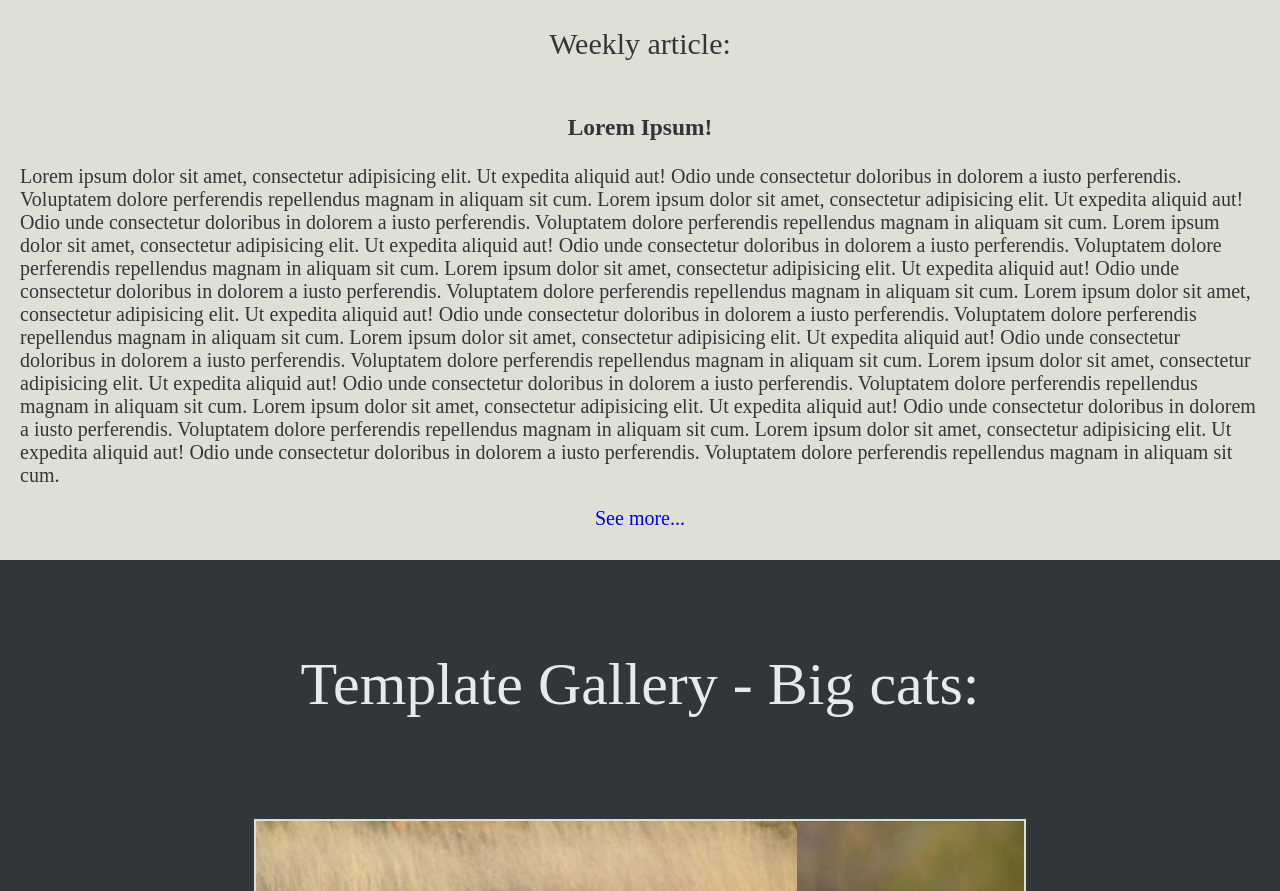
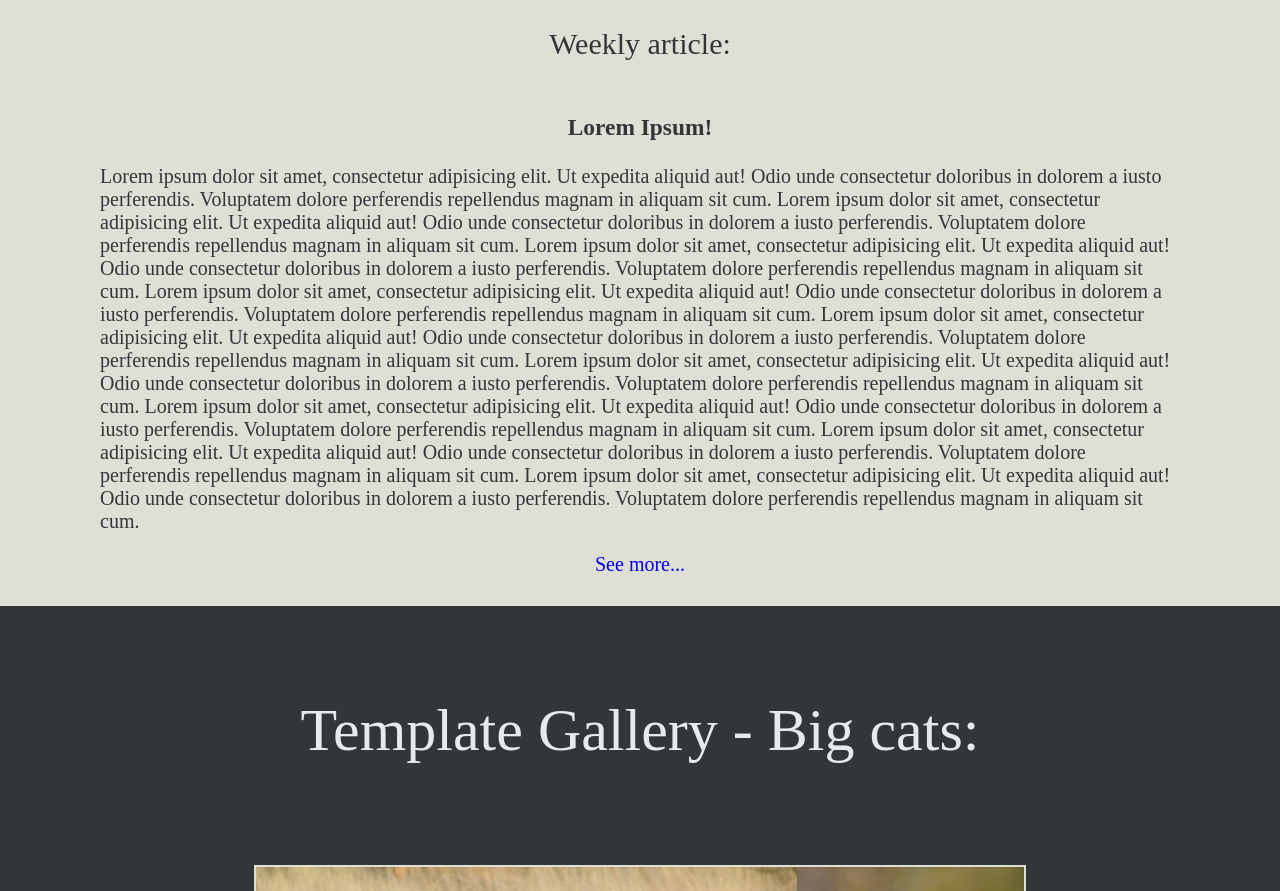
Before and after one commit to exploooo/promotionWebsite, a plain HTML site: page index.html in a window 1280 px wide. Shown: the part 865-1756 px from the top of the page. Drawn offline with Linux system fonts and the light colour scheme.

Commit message:
Update style.css

```diff
--- a/CSS/style.css
+++ b/CSS/style.css
@@ -179,7 +179,7 @@ h3{
 }
 
 .wide-article{
-    margin-inline: 1em 1em;
+    margin-inline: 5em 5em;
     font-weight: 200;
 }
 
```
